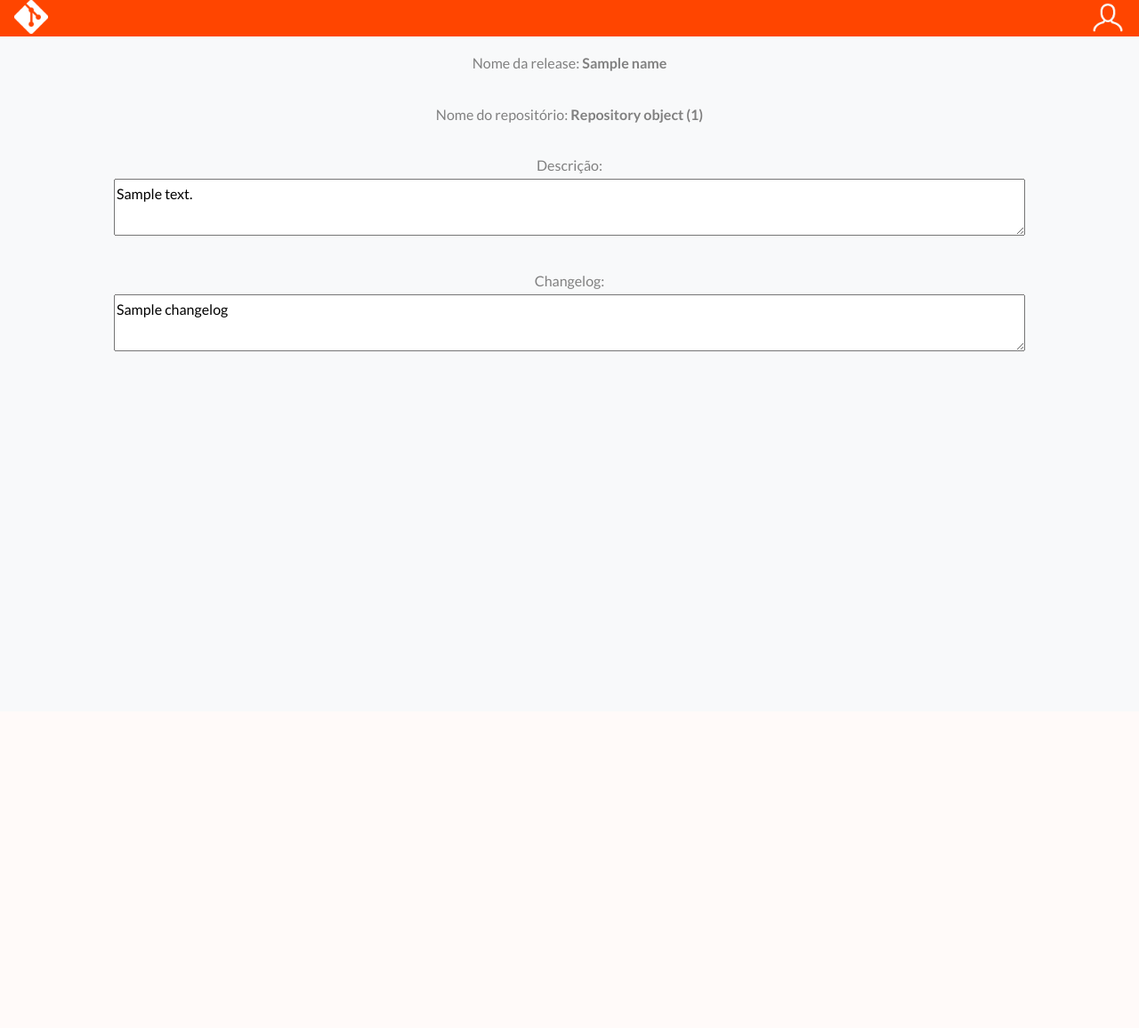
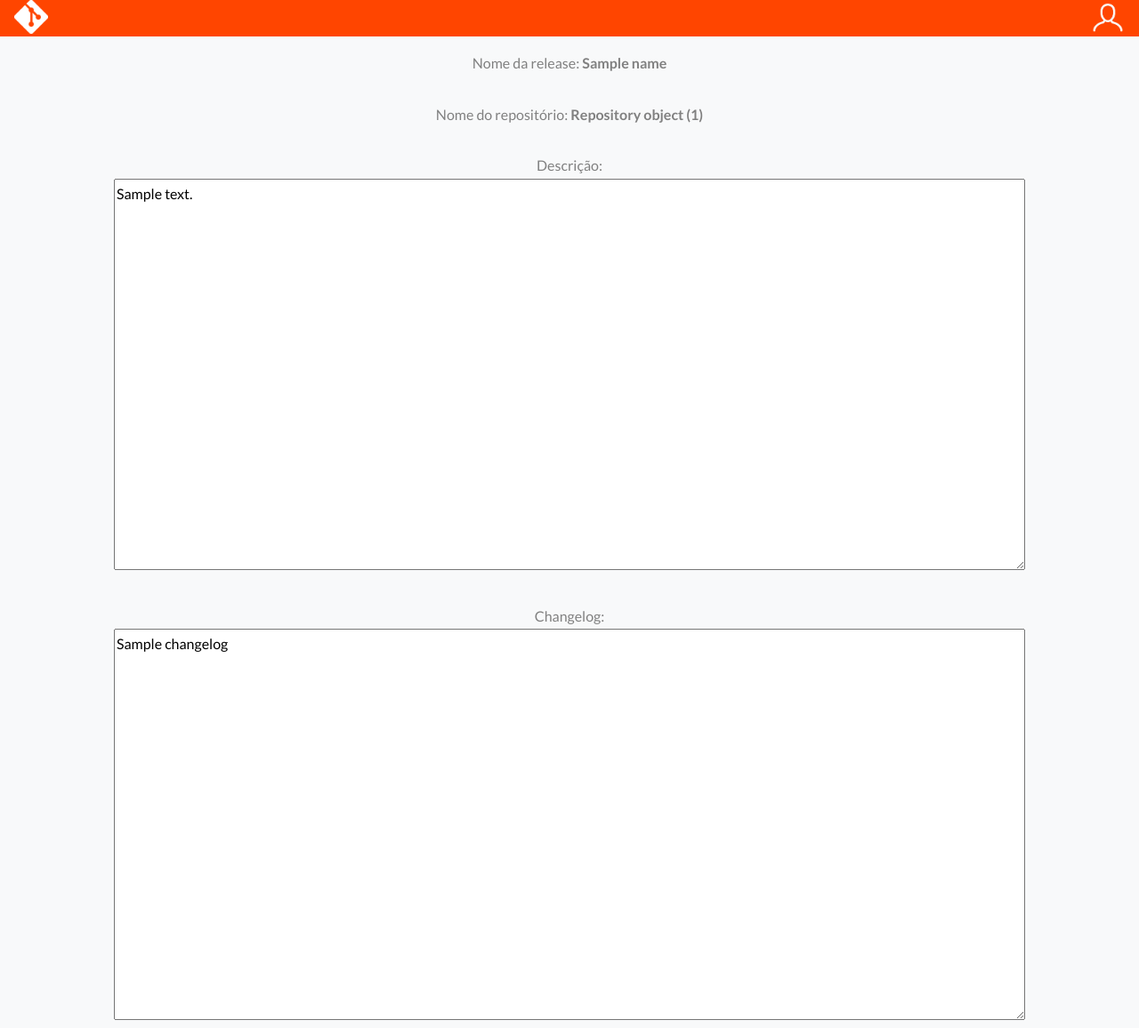
Before and after one commit to viniciusfdasilva/vinihub, a Django app: template vinigit/git/templates/release_detail.html in a window 1280 px wide. Shown: the whole page at 89% size. Before the commit the page ends 395 px from the top, so only its background shows below. Run offline with Django 4.2, Linux system fonts and the light colour scheme; tables that the repository leaves empty hold one stand-in row (values such as "Sample post"); the template is opened without the code that fills it: values that come from a table or form of the project are taken from there, most other values are stand-ins (such as "Sample title", 1, 10 or a date in 2020); some libraries are stand-ins or nearby versions.

Commit message:
heigth size modified

```diff
--- a/vinigit/git/templates/pullrequest_detail.html
+++ b/vinigit/git/templates/pullrequest_detail.html
@@ -118,7 +118,7 @@
           <div>
             <span>Pull Request: </span><strong>{{title}}</strong><br/><br/>
             <span>Nome do repositório: </span><strong>{{repository}}</strong><br/><br/>
-            <span>Descrição:</span><br/><textarea style="width:80%; height:100%;" readonly>{{description}}</textarea><br/><br/>
+            <span>Descrição:</span><br/><textarea style="width:80%; height:440px;" readonly>{{description}}</textarea><br/><br/>
             <span>From: </span><strong>{{from_branch}}</strong> <h2 style="color: gray;">🠗</h2> <span>To: </span><strong>{{to_branch}}</strong>
           </div>
 
--- a/vinigit/git/templates/release_detail.html
+++ b/vinigit/git/templates/release_detail.html
@@ -117,8 +117,8 @@
           <div>
             <span>Nome da release: </span><strong>{{name}}</strong><br/><br/>
             <span>Nome do repositório: </span><strong>{{repository}}</strong><br/><br/>
-            <span>Descrição:</span><br/><textarea style="width:80%; height:100%;" readonly>{{description}}</textarea><br/><br/>
-            <span>Changelog:</span><br/><textarea style="width:80%; height:100%;" readonly>{{changelog}}</textarea>
+            <span>Descrição:</span><br/><textarea style="width:80%; height:440px;" readonly>{{description}}</textarea><br/><br/>
+            <span>Changelog:</span><br/><textarea style="width:80%; height:440px;" readonly>{{changelog}}</textarea>
           </div>
 
           {% for message in messages %}
```
